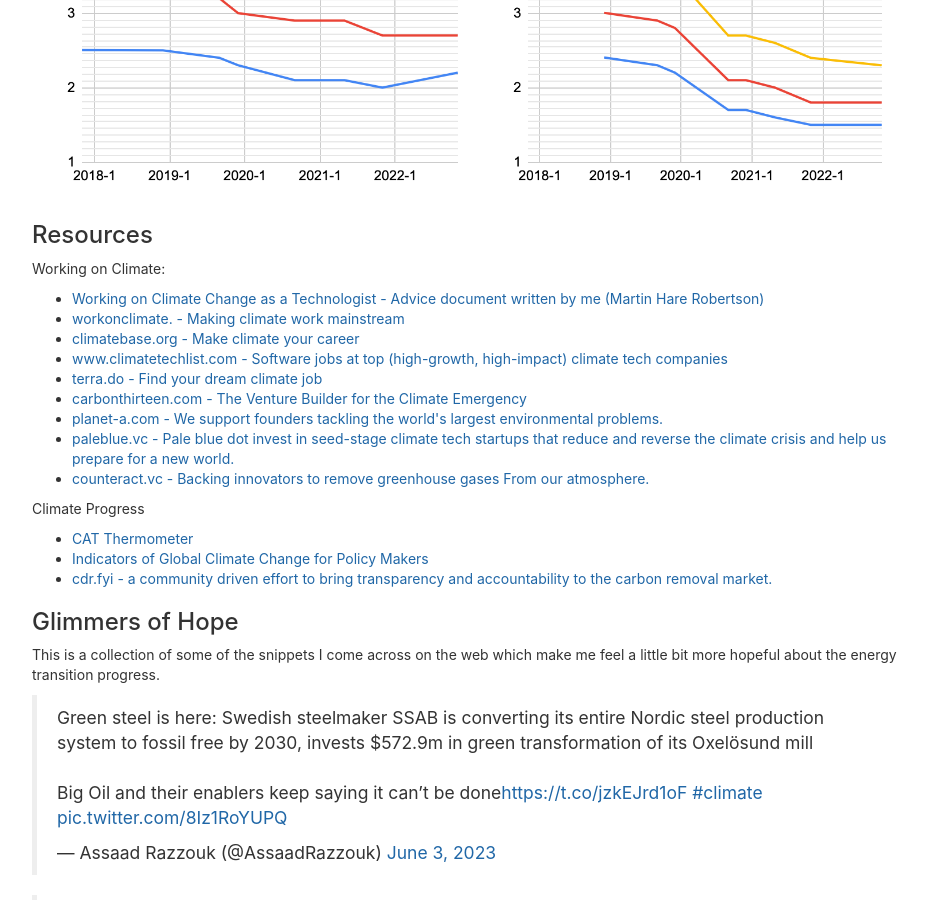
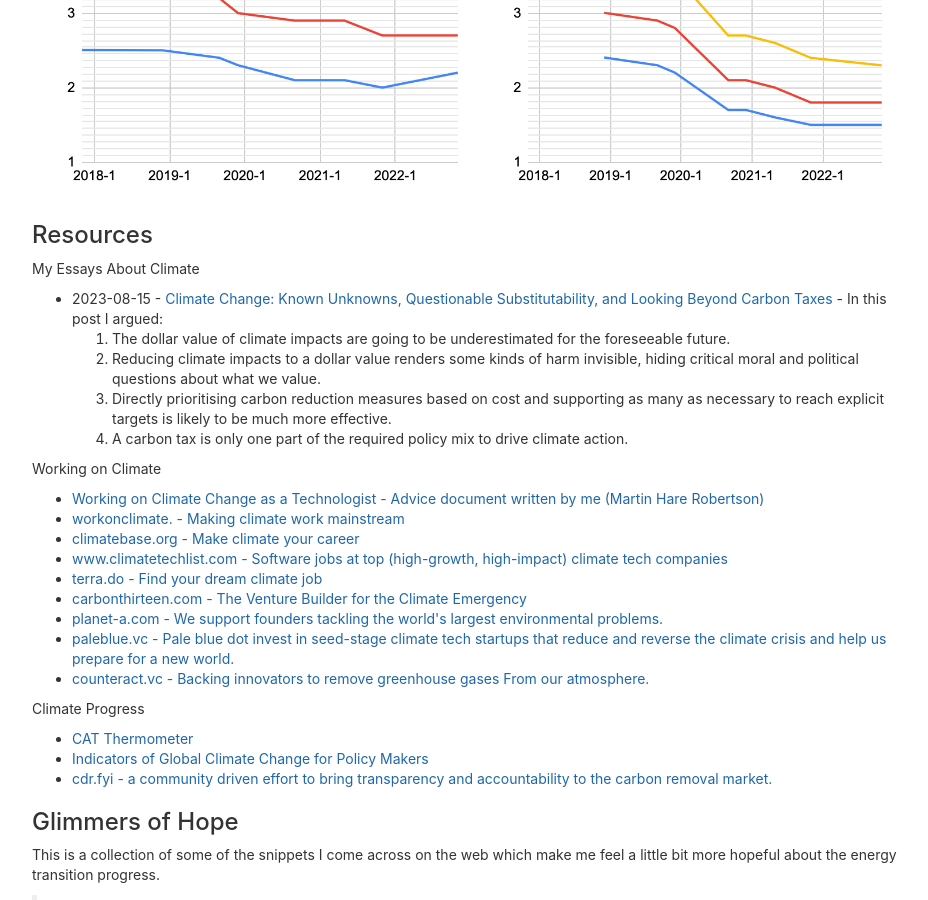
Before and after one commit to mchr3k/mchr3k.github.com, a Jekyll site: the page built from climate-change.html, in a window 1280 px wide and 900 px high, scrolled down 2456 px. Shown: the whole window, without its empty margins (173-1101 px from the left). Built offline with Jekyll 4.4.1, drawn with Linux system fonts in a browser that asks for light colours; nearby versions of some CDN libraries; comment, search, counter and statistics services are not loaded.

Commit message:
Link to new climate essay

```diff
--- a/climate-change.html
+++ b/climate-change.html
@@ -101,7 +101,29 @@
   </div>
 
   <h3>Resources</h3>
-  <p>Working on Climate:</p>
+  <p>My Essays About Climate</p>
+  <ul>
+    <li>
+      2023-08-15 - <a href="https://forum.effectivealtruism.org/posts/ht7tHYpLNX3ChhX4X/climate-change-known-unknowns-questionable-substitutability" target="_blank">Climate Change: Known Unknowns,
+        Questionable Substitutability, and Looking Beyond Carbon Taxes</a> - In this post I argued:
+      <ol>
+        <li>
+          The dollar value of climate impacts are going to be underestimated for the foreseeable future.
+        </li>
+        <li>
+          Reducing climate impacts to a dollar value renders some kinds of harm invisible, hiding critical moral and political questions about what we value.
+        </li>
+        <li>
+          Directly prioritising carbon reduction measures based on cost and supporting as many as necessary to reach explicit targets is likely to be much more effective.
+        </li>
+        <li>
+          A carbon tax is only one part of the required policy mix to drive climate action.
+        </li>
+      </ol>
+    </li>
+  </ul>
+
+  <p>Working on Climate</p>
   <ul>
     <li>
       <a href="https://docs.google.com/document/d/1MNPkLJqRmrk380L24G31szsKt9Dc8qB2M8PO7-YW5HI/edit" target="_blank"
```
Also changed, not shown: effective-altruism.html (+18 -0 lines).
